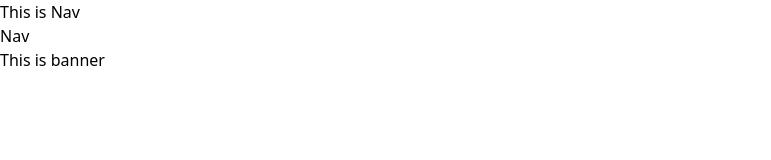
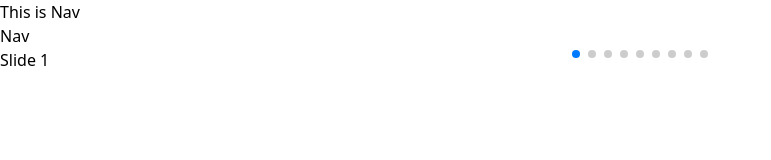
Before and after one commit to mdrashed62/project-e-commerce, a Next.js app: page / in a window 1280 px wide. Shown: the top 160 px of the page, without its empty margins (0-771 px from the left). Built offline with nearby package versions, Linux system fonts and the light colour scheme.

Commit message:
added slider

```diff
--- a/src/components/home/Banner.jsx
+++ b/src/components/home/Banner.jsx
@@ -1,10 +1,38 @@
+"use client"
 
-import React from 'react';
+import React, { useRef, useState } from 'react';
+// Import Swiper React components
+import { Swiper, SwiperSlide } from 'swiper/react';
+
+// Import Swiper styles
+import 'swiper/css';
+import 'swiper/css/pagination';
+
+
+// import required modules
+import { Pagination } from 'swiper/modules';
 
 const Banner = () => {
     return (
         <div>
-            This is banner
+            <Swiper
+                spaceBetween={30}
+                pagination={{
+                    clickable: true,
+                }}
+                modules={[Pagination]}
+                className="mySwiper"
+            >
+                <SwiperSlide>Slide 1</SwiperSlide>
+                <SwiperSlide>Slide 2</SwiperSlide>
+                <SwiperSlide>Slide 3</SwiperSlide>
+                <SwiperSlide>Slide 4</SwiperSlide>
+                <SwiperSlide>Slide 5</SwiperSlide>
+                <SwiperSlide>Slide 6</SwiperSlide>
+                <SwiperSlide>Slide 7</SwiperSlide>
+                <SwiperSlide>Slide 8</SwiperSlide>
+                <SwiperSlide>Slide 9</SwiperSlide>
+            </Swiper>
         </div>
     );
 };
```
